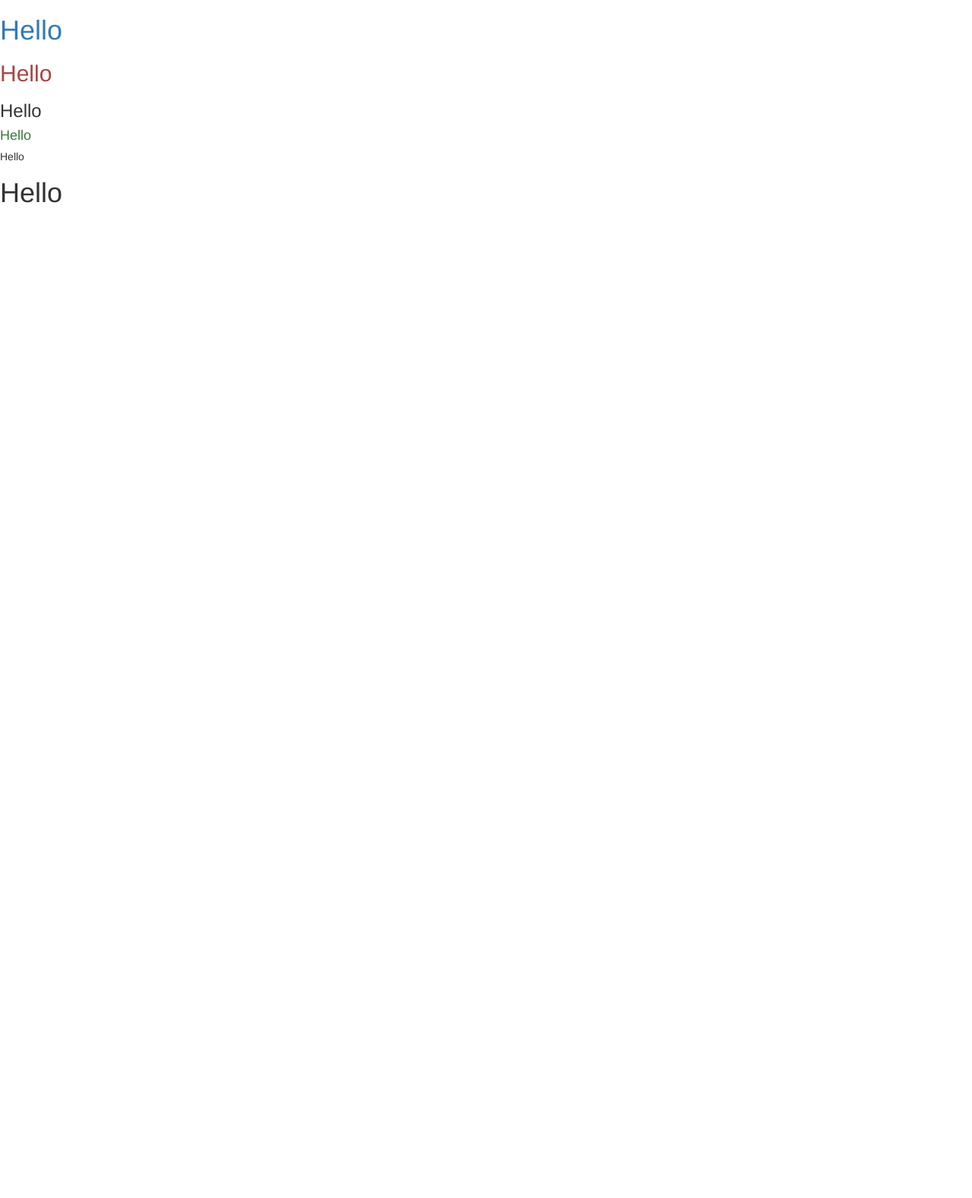
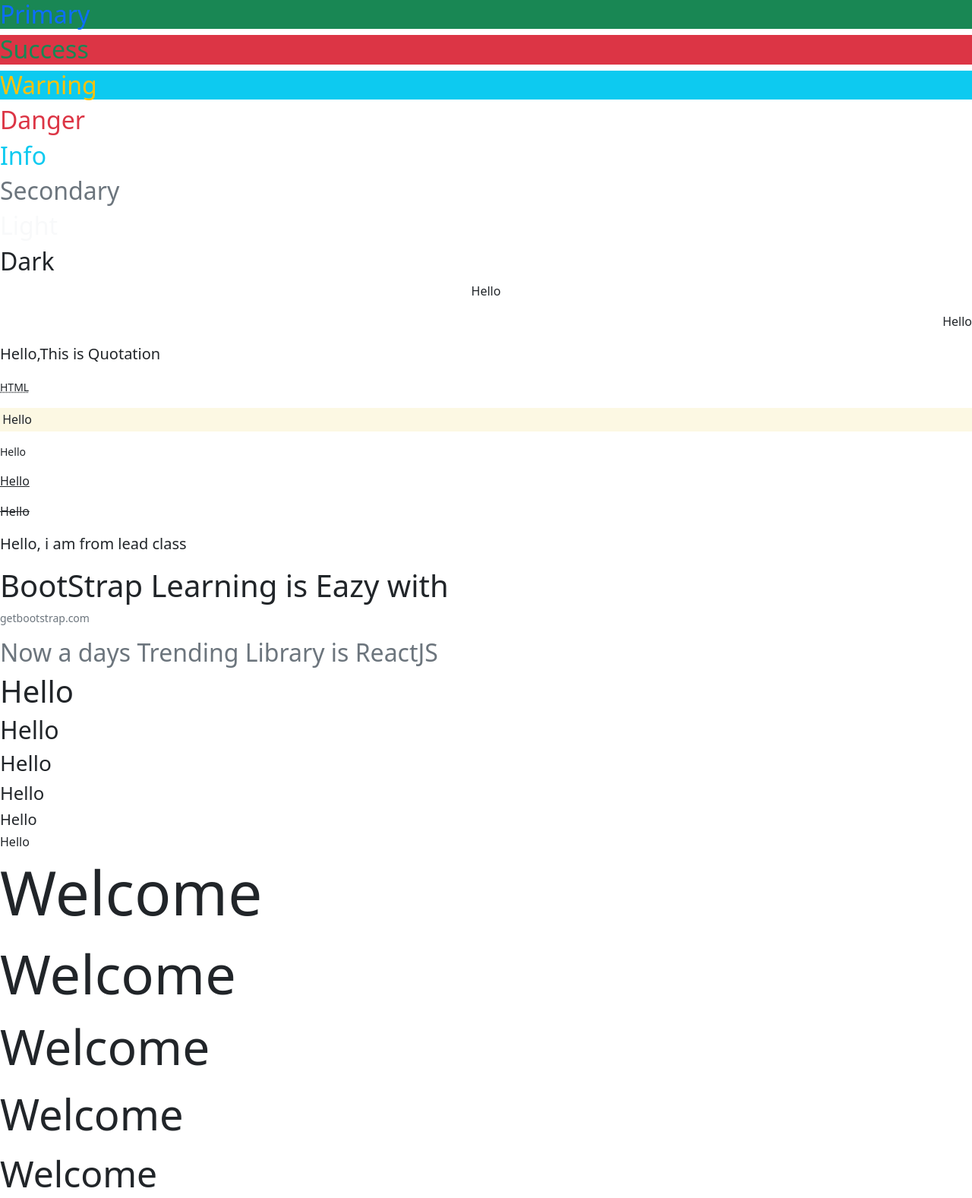
Before and after one commit to toolsknowledge/FullStack-9PM, a plain HTML site: page BootStrap/basic.html in a window 1280 px wide. Shown: the top 1577 px of the page at 76% size. Before the commit the page ends 800 px from the top, so only its background shows below. Drawn offline with nearby package versions, Linux system fonts and the light colour scheme.

Commit message:
bootstrap

```diff
--- a/BootStrap/basic.html
+++ b/BootStrap/basic.html
@@ -1,16 +1,127 @@
+<!--
+    BootStrap
+    =========
+        BootStrap used to apply the styles to the webpages. Ex. color,border,grid,.....
+
+        BootStrap containes ready made CSS.
+
+        BootStrap Called as Framework(CSS Framework).
+
+        BootStrap Given By Twitter.
+
+        BootStrap conaties following versions.
+
+                    BootStrap 3.x
+
+                    BootStrap 4.x
+
+                    BootStrap 5.x
+
+        current version of BootStrap is "5.x"
+
+
+        CDN
+        ===
+        https://cdn.jsdelivr.net/npm/bootstrap@5.0.0-beta1/dist/css/bootstrap.min.css
+        https://cdn.jsdelivr.net/npm/@popperjs/core@2.5.4/dist/umd/popper.min.js
+        https://cdn.jsdelivr.net/npm/bootstrap@5.0.0-beta1/dist/js/bootstrap.min.js
+-->
+
 <!DOCTYPE html>
 <html>
     <head>
-        <link rel="stylesheet" href="https://maxcdn.bootstrapcdn.com/bootstrap/3.4.1/css/bootstrap.min.css">
-	    <script src="https://ajax.googleapis.com/ajax/libs/jquery/3.5.1/jquery.min.js"></script>
-	    <script src="https://maxcdn.bootstrapcdn.com/bootstrap/3.4.1/js/bootstrap.min.js"></script>
+        <link rel="stylesheet" href="https://cdn.jsdelivr.net/npm/bootstrap@5.0.0-beta1/dist/css/bootstrap.min.css">
+        <script src="https://cdn.jsdelivr.net/npm/@popperjs/core@2.5.4/dist/umd/popper.min.js"></script>
+        <script src="https://cdn.jsdelivr.net/npm/bootstrap@5.0.0-beta1/dist/js/bootstrap.min.js"></script>
+        <title>BootStrap Basics</title>
     </head>
     <body>
-         <div class="h1 text-primary">Hello</div>
-         <div class="h2 text-danger">Hello</div>
-         <div class="h3 text-error">Hello</div>
-         <div class="h4 text-success">Hello</div>
-         <div class="h5 text-secondary">Hello</div>
-         <div class="h1 text-default">Hello</div>
+
+
+
+
+        <p class="h2 text-primary bg-success">Primary</p>
+        <p class="h2 text-success bg-danger">Success</p>
+        <p class="h2 text-warning bg-info">Warning</p>
+        <p class="h2 text-danger">Danger</p>
+        <p class="h2 text-info">Info</p>
+        <p class="h2 text-secondary">Secondary</p>
+        <p class="h2 text-light">Light</p>
+        <p class="h2 text-dark">Dark</p>
+
+
+
+        <!--
+            text-center
+            text-end
+        -->
+        <p class="text-center">Hello</p>
+        <p class="text-end">Hello</p>
+
+
+
+        <!--
+            blockquote
+        -->
+        <blockquote class="blockquote">
+            <p>Hello,This is Quotation</p>
+        </blockquote>
+
+
+        <!--
+            initialism
+        -->
+        <p><abbr title="hyper text markup language" class="initialism">HTML</abbr></p>
+
+
+        <!--
+            mark
+            small
+            text-decoration-underline
+            text-decoration-line-through
+        -->
+        <p class="mark">Hello</p>
+        <p class="small">Hello</p>
+        <p class="text-decoration-underline">Hello</p>
+        <p class="text-decoration-line-through">Hello</p>
+
+        <!--
+            lead
+        -->
+        <p class="lead">Hello, i am from lead class</p>
+
+
+
+
+
+        <!--
+            text-muted
+        -->
+        <p class="h1">BootStrap Learning is Eazy with <p class="small text-muted">getbootstrap.com</p></p>
+        <p class="h2 text-muted">Now a days Trending Library is ReactJS</p>
+
+
+        <!--
+            Heading Related Classes available in BootStrap
+            h1  to  h6
+        -->
+        <p class="h1">Hello</p>
+        <p class="h2">Hello</p>
+        <p class="h3">Hello</p>
+        <p class="h4">Hello</p>
+        <p class="h5">Hello</p>
+        <p class="h6">Hello</p>
+
+
+        <!--
+            display-1 to display-6
+        -->
+        <p class="display-1">Welcome</p>
+        <p class="display-2">Welcome</p>
+        <p class="display-3">Welcome</p>
+        <p class="display-4">Welcome</p>
+        <p class="display-5">Welcome</p>
+        <p class="display-6">Welcome</p>
+
     </body>
 </html>
```
